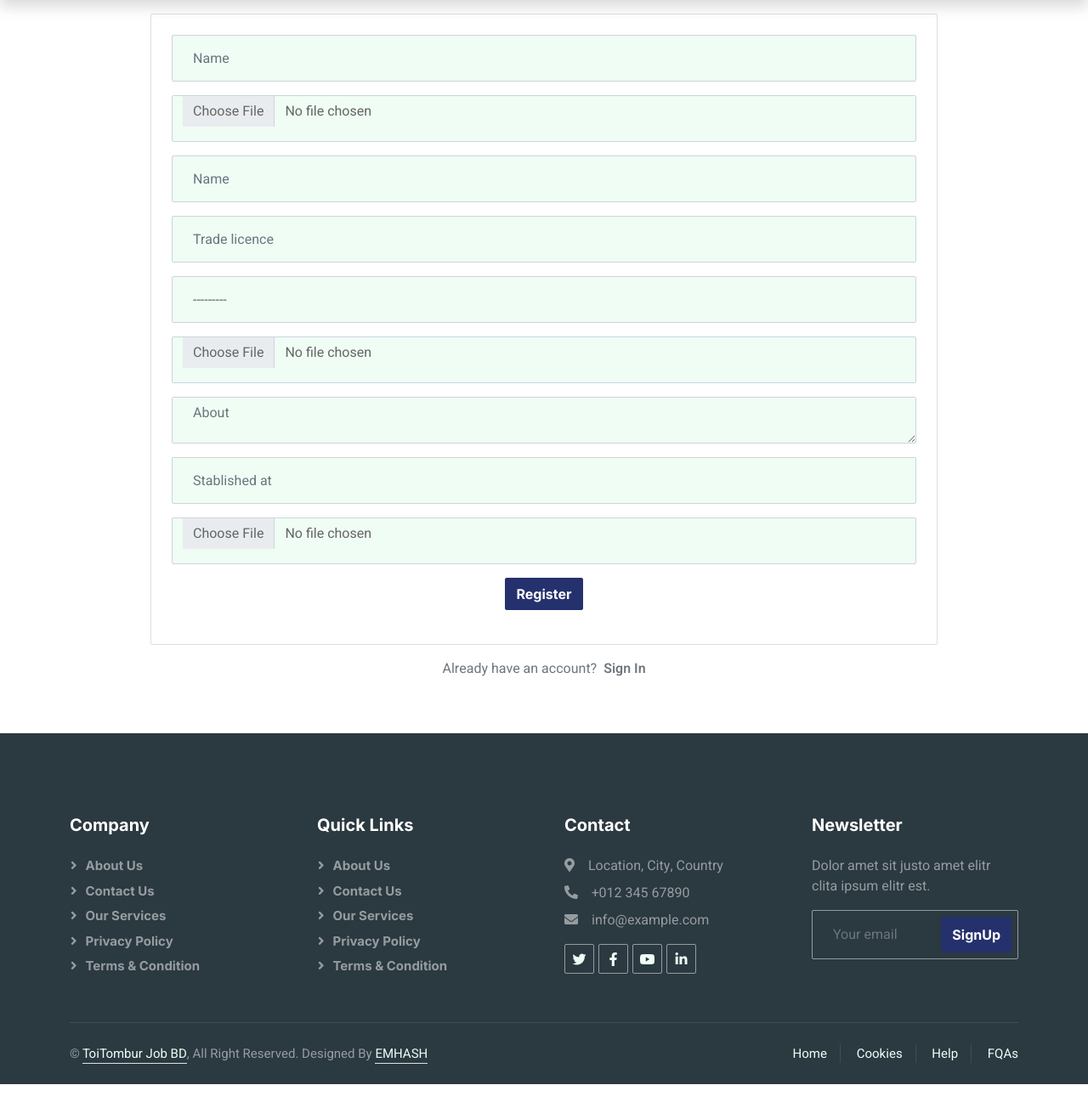
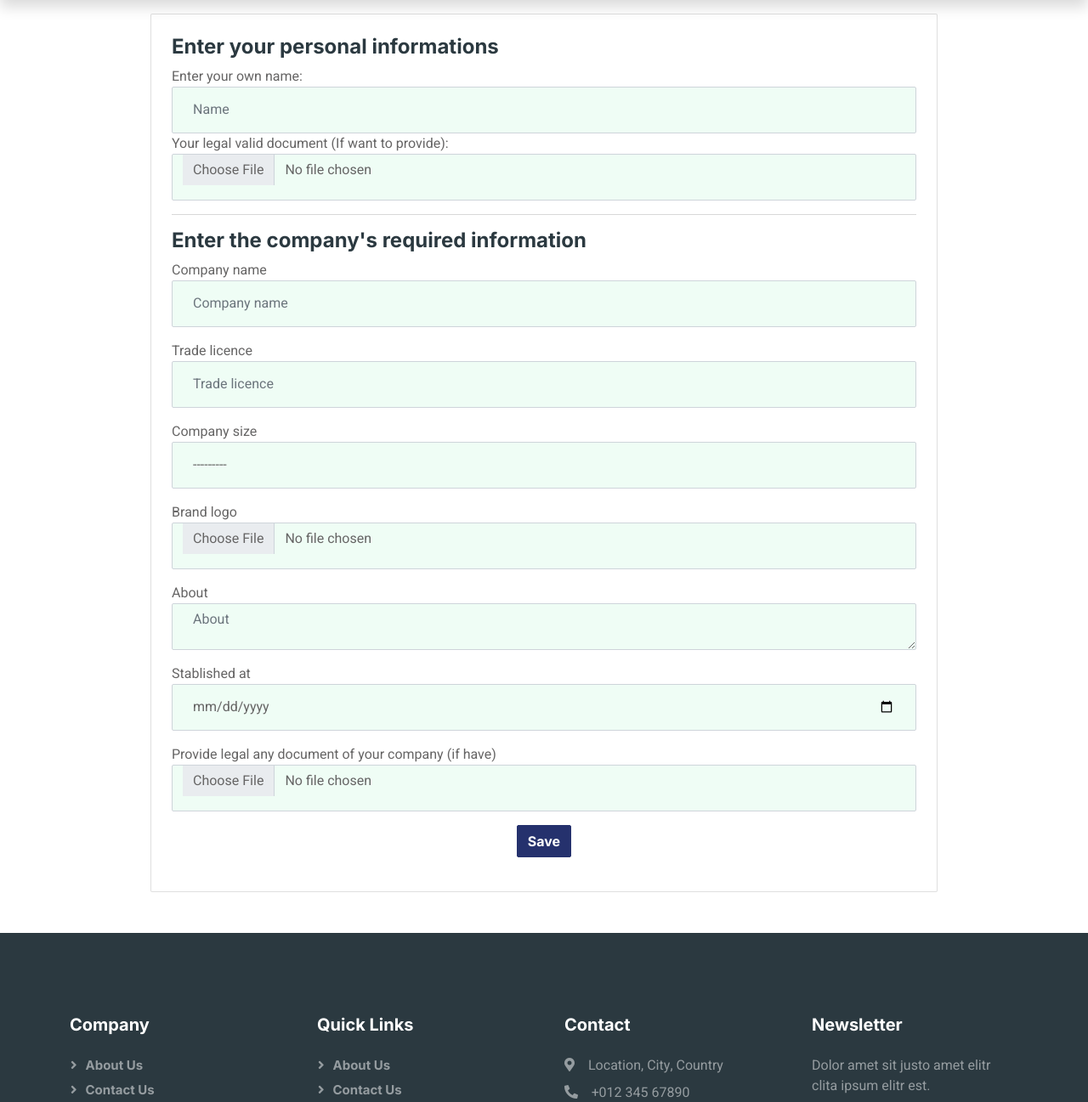
Before and after one commit to emhash/Job-Portal-Website-Django, a Django app: page /dashboard/employee/company-profile-set/ in a window 1280 px wide. Shown: the part 75-1372 px from the top of the page at 85% size. Before the commit the page ends 1351 px from the top, so only its background shows below. Run offline with Django 5.2, Linux system fonts and the light colour scheme; a user stored in the database is signed in; data comes from the database, SQL or seed files in the repository; some libraries are stand-ins or nearby versions.

Commit message:
update dashboard req

```diff
--- a/dashboard/views.py
+++ b/dashboard/views.py
@@ -1,6 +1,8 @@
 from django.shortcuts import render,redirect,get_object_or_404
 from employee.models import EmployeeProfile,Company, CompanyProfile
+from users.models import Profile
 from django.contrib import messages
+from employee.forms import EmployeeProfileForm,CompanyForm
 
 def emp_dashboard(request):
     if request.user.role == "employee":
@@ -19,7 +21,14 @@ def emp_dashboard(request):
                     return redirect(request.path)
                 else:
                     print(request.POST.get('privet_key'))
-                    print(request.POST.get('selected_company'))
+                    the_company = get_object_or_404(Company, uid = request.POST.get('selected_company').strip())
+                    print(the_company)
+
+                    if request.method == "POST":
+                        pass
+                    else:
+                        employe = EmployeeProfile()
+
                     return redirect(request.path)
 
             context={
@@ -32,15 +41,36 @@ def emp_dashboard(request):
         return redirect("homepage")
 
 
-from employee.forms import EmployeeProfileForm,CompanyForm
 
 def confirm_employee_profile(request):
-    profile = request.user.profile
-    ep = EmployeeProfile.objects.get_or_create(account = profile)
-    form = EmployeeProfileForm(instance=profile)
-    form1 = CompanyForm()
+    profile = get_object_or_404(Profile, user = request.user)
+    ep, created = EmployeeProfile.objects.get_or_create(account=profile)
+    # the_instance
+    c_instance = Company.objects.filter(first_employee = ep).first()
+
+    if request.method == "POST":
+
+        form1 = CompanyForm(request.POST, request.FILES, instance = c_instance)
+        form = EmployeeProfileForm(request.POST, request.FILES, instance=ep)
+        if form.is_valid() and form1.is_valid():
+            form.instance.account = profile
+            form.instance.is_set = True
+            form1.instance.first_employee = ep
+            form.save()
+            form1.save()
+
+
+            messages.success(request, "Personal information saved!")
+            return redirect("homepage")
+
+
+
+    else:
+        form = EmployeeProfileForm(instance=ep)
+        form1 = CompanyForm(instance = c_instance)
     context = {
-        "form":form,
-        "form1":form1,
+        "form": form,
+        "form1": form1,
+
     }
-    return render(request,"home/pages/confirm_register.html", context)
+    return render(request, "home/pages/confirm_register.html", context)
--- a/employee/forms.py
+++ b/employee/forms.py
@@ -17,12 +17,16 @@ class EmployeeProfileForm(forms.ModelForm):
                 'style':"height: 55px;",
                 'placeholder': self.fields[field].label if self.fields[field].label else '',
                 })
+            self.fields['name'].label = "Enter your own name"
+            self.fields['document'].label = "Your legal valid document (If want to provide)"
+
 
 class CompanyForm(forms.ModelForm):
-
+    stablished_at = forms.DateField(widget=forms.DateInput(attrs={'type': 'date'}))
     class Meta:
         model = Company
         fields = "__all__"
+        exclude = ['first_employee']
 
     def __init__(self, *args, **kwargs):
         super().__init__(*args, **kwargs)
@@ -32,3 +36,4 @@ class CompanyForm(forms.ModelForm):
                 'style':"height: 55px;",
                 'placeholder': self.fields[field].label if self.fields[field].label else '',
                 })
+            self.fields['document'].label = "Provide legal any document of your company (if have)"
--- a/employee/models.py
+++ b/employee/models.py
@@ -50,8 +50,10 @@ MAXSIZE = [
     ('500-1000','500-1000'),
     ('1000+','1000+'),
 ]
+
 class Company(CommonBaseModel):
-    name = models.CharField(max_length=50)
+    first_employee = models.ForeignKey(EmployeeProfile, on_delete=models.CASCADE, null=True, blank=True)
+    company_name = models.CharField(max_length=50)
     trade_licence = models.SlugField()
     company_size = models.CharField(max_length=100, choices=MAXSIZE)
     brand_logo = models.FileField(upload_to="LogoOfCompanies")
@@ -60,7 +62,16 @@ class Company(CommonBaseModel):
     document = models.FileField(upload_to="ValidCompany/",blank=True, null=True)
 
     def __str__(self):
-        return f"company : {self.name}"
+        return f"company : {self.company_name}"
+
+
+    def save(self, *args, **kwargs):
+        existing_company = Company.objects.filter(trade_licence=self.trade_licence).first()
+
+        if existing_company and existing_company != self:
+            raise ValueError("A company with the same trade license already exists.")
+        else:
+            super().save(*args, **kwargs)
 
 class CompanyProfile(CommonBaseModel):
     institute = models.ForeignKey(Company, on_delete=models.CASCADE,null=True,blank=True)
--- a/templates/home/pages/confirm_profile.html
+++ b/templates/home/pages/confirm_profile.html
@@ -24,7 +24,7 @@
                   <select class="form-select" name="selected_company" aria-label="Select company">
                     <option value="" selected>Choose a company</option>
                     {% for company in all_company %}
-                      <option value="{{ company.uid }}">{{ company.name }}</option>
+                      <option value="{{ company.uid }}">{{ company.company_name }}</option>
                     {% endfor %}
                   </select>
                 </div>
--- a/templates/home/pages/confirm_register.html
+++ b/templates/home/pages/confirm_register.html
@@ -10,49 +10,49 @@
 
                 <div class="card-body p-4">
 
-                    <form method = "POST" novalidate>
+                    <form method="POST" novalidate enctype="multipart/form-data">
                         {% csrf_token %}
-                        {% for field in form %}
-                        <div class="mb-3">
+                        <div>
+                            <h4>Enter your personal informations</h4>
 
-                              {{ field }}
-                              {% if field.errors %}
-                              {% for error in field.errors %}
-                              <span class="text-danger">{{error}}</span>
-                              {% endfor %}
-                              {% endif %}
+                                <div class="mb-3">
+                                    {% if form %}
+                                    {{form}}
+                                    {% if field.errors %}
+                                        {% for error in field.errors %}
+                                            <span class="text-danger">{{ error }}</span>
+                                        {% endfor %}
+                                    {% endif %}
+                                    {% endif %}
+                                </div>
 
-                            </div>
+                        </div>
+                        <hr>
+                        <div>
+                            {% if form1 %}
+                            <h4>Enter the company's required information</h4>
+                            {% for field in form1 %}
+                                <div class="mb-3">
+                                    {{ field.label }}
+                                    {{ field }}
+                                    {% if field.errors %}
+                                        {% for error in field.errors %}
+                                            <span class="text-danger">{{ error }}</span>
+                                        {% endfor %}
+                                    {% endif %}
+                                </div>
                             {% endfor %}
-
-
-                        {% for field in form1 %}
-                        <div class="mb-3">
-
-                              {{ field }}
-                              {% if field.errors %}
-                              {% for error in field.errors %}
-                              <span class="text-danger">{{error}}</span>
-                              {% endfor %}
-                              {% endif %}
-
-                            </div>
-                            {% endfor %}
-
-
+                            {% endif %}
+                        </div>
 
                         <div class="mb-3 mb-0 text-center">
-                            <button class="btn btn-primary" type="submit">Register  </button>
+                            <button class="btn btn-primary" type="submit">Save</button>
                         </div>
+                    </form>
 
-                    </form>
                 </div>
             </div>
-            <div class="row mt-3">
-                <div class="col-12 text-center">
-                    <p class="text-muted">Already have an account? <a href="{% url "user_login" %}" class="text-muted ms-1"><b>Sign In</b></a></p>
-                </div>
-            </div>
+
 
         </div>
     </div>
```
Also changed, not shown: db.sqlite3, employee/migrations/0011_company_first_employee.py (added), employee/migrations/0012_rename_name_company_company_name.py (added), media/LogoOfCompanies/Google__G__logo.svg_AFI5RHV.png (added), media/LogoOfCompanies/jlogo_4RMe1vU.jpg (added), media/LogoOfCompanies/jlogo_Ou8oRwM.jpg (added), media/LogoOfCompanies/jlogo_bUrR3QX.jpg (added), media/LogoOfCompanies/jlogo_iIi2ZVw.jpg (added), media/LogoOfCompanies/jlogo_sCZ93DD.jpg (added).
